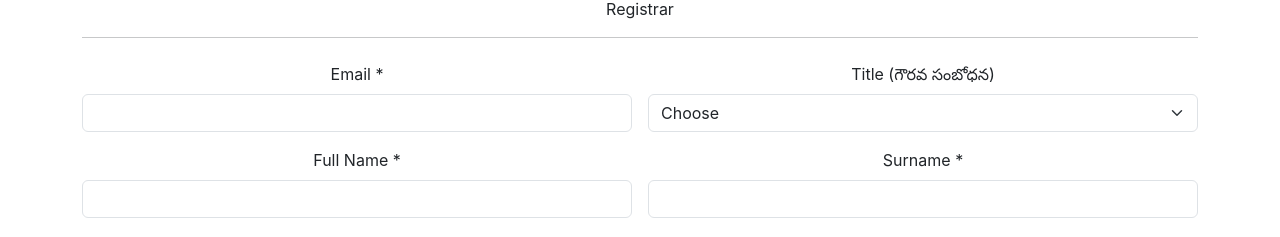
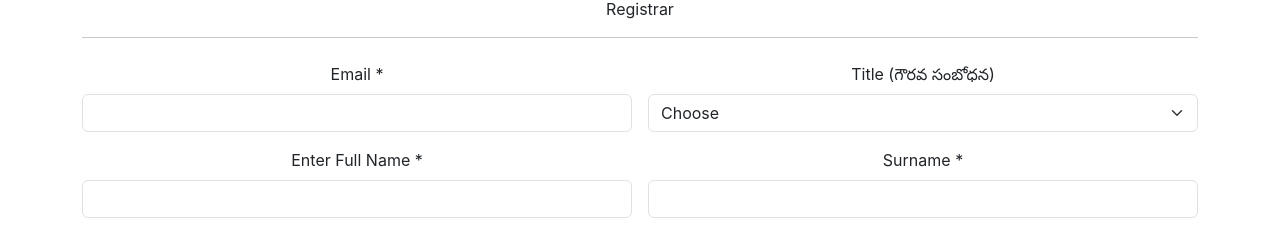
Before and after one commit to Navaz-Ahmad/spicon2026form, a React (Create React App) app: page / in a window 1280 px wide. Shown: the part 970-1207 px from the top of the page. Built offline with nearby package versions, Linux system fonts and the light colour scheme.

Commit message:
force deploy

```diff
--- a/src/Registration.js
+++ b/src/Registration.js
@@ -227,7 +227,7 @@ export default function SPICONRegistration() {
 
         {/* FULL NAME */}
         <div className="col-md-6">
-          <label className="form-label">Full Name *</label>
+          <label className="form-label">Enter Full Name *</label>
           <input
             name="fullName"
             className="form-control"
```
